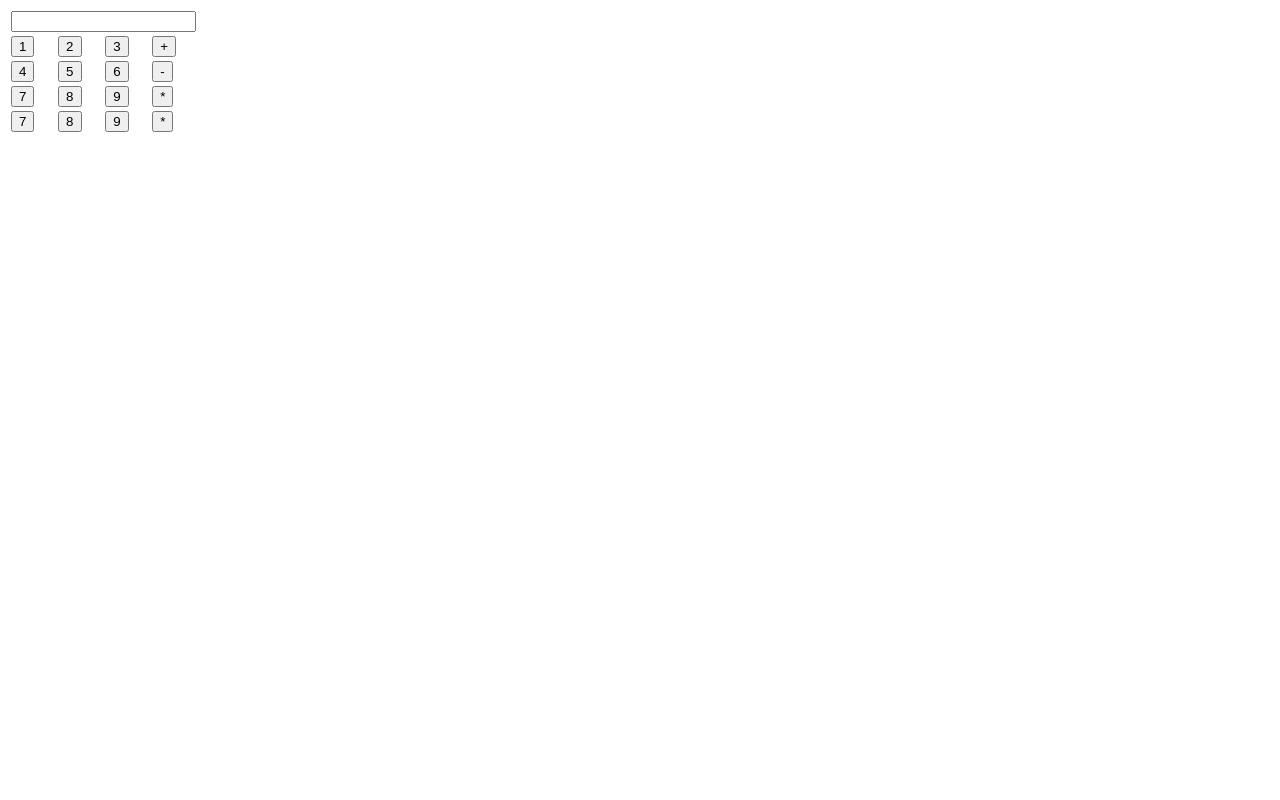
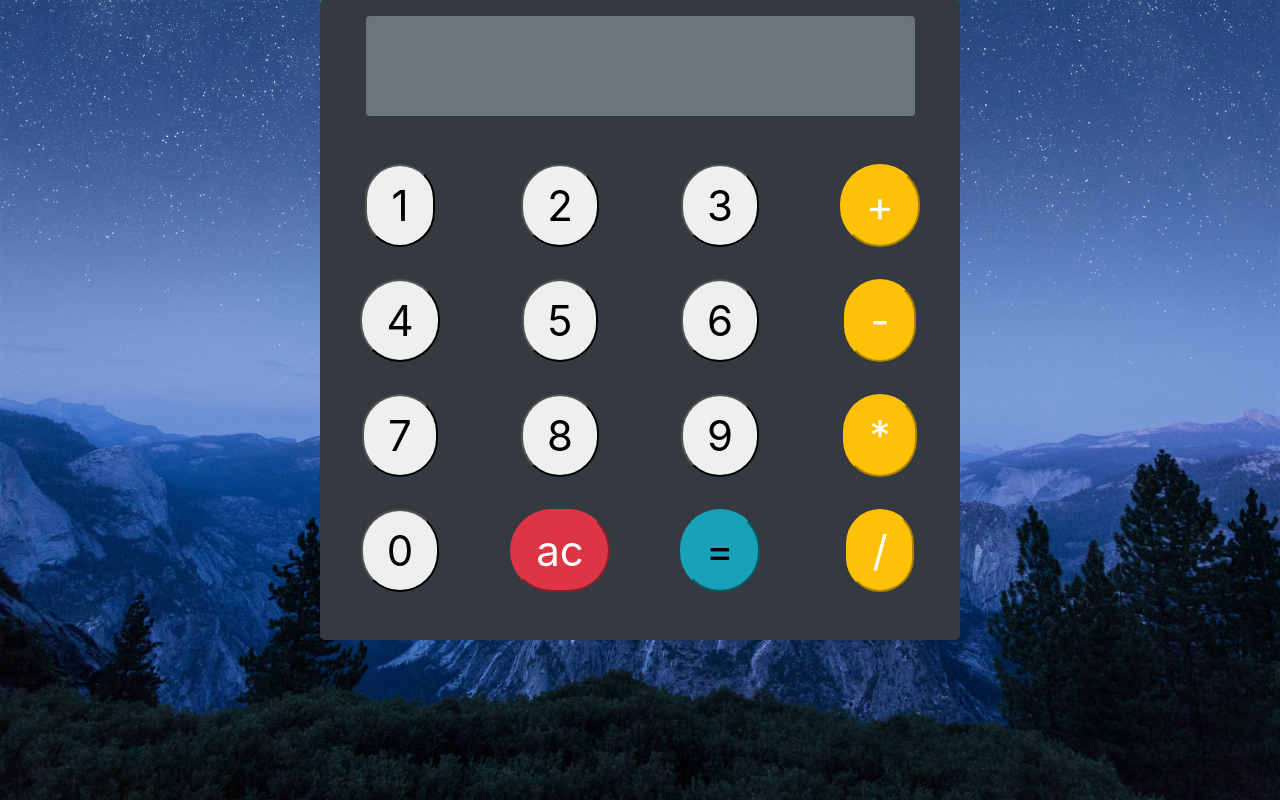
Before and after one commit to Qorthony/Exercise2, a plain HTML site: page index.html in a window 1280 px wide. Drawn offline with nearby package versions, Linux system fonts and the light colour scheme.

Commit message:
exercise 2 finish

```diff
--- a/index.html
+++ b/index.html
@@ -6,43 +6,132 @@
     <meta name="viewport" content="width=device-width, initial-scale=1.0">
     <meta http-equiv="X-UA-Compatible" content="ie=edge">
     <title>Kalkulator</title>
+    <link rel="stylesheet" href="https://stackpath.bootstrapcdn.com/bootstrap/4.3.1/css/bootstrap.min.css"
+        integrity="sha384-ggOyR0iXCbMQv3Xipma34MD+dH/1fQ784/j6cY/iJTQUOhcWr7x9JvoRxT2MZw1T" crossorigin="anonymous">
+    <style>
+        body{
+            background-image: url('g1.jpg');
+            background-size: cover;
+        }
+    </style>
 </head>
 
 <body>
 
-    <form action="">
-        <table>
-            <tr>
-                <td colspan="4"><input type="text" name="display" readonly></td>
-            </tr>
-            <tr>
-                <td><input id="1" type="button" value="1"></td>
-                <td><input id="2" type="button" value="2"></td>
-                <td><input id="3" type="button" value="3"></td>
-                <td><input id="tambah" type="button" value="+"></td>
-            </tr>
-            <tr>
-                <td><input id="4" type="button" value="4"></td>
-                <td><input id="5" type="button" value="5"></td>
-                <td><input id="6" type="button" value="6"></td>
-                <td><input id="kurangi" type="button" value="-"></td>
-            </tr>
-            <tr>
-                <td><input id="7" type="button" value="7"></td>
-                <td><input id="8" type="button" value="8"></td>
-                <td><input id="9" type="button" value="9"></td>
-                <td><input id="kali" type="button" value="*"></td>
-            </tr>
-            <tr>
-                    <td><input id="c" type="button" value="7"></td>
-                    <td><input id="8" type="button" value="8"></td>
-                    <td><input id="9" type="button" value="9"></td>
-                    <td><input id="kali" type="button" value="*"></td>
-                </tr>
-        </table>
+    <form>
+        <div class="container bg-dark text-center rounded-lg" style="max-width:640px;">
+            <div class="row pt-3">
+                <div class="col-12">
+                    <input type="text" id="display" class="bg-secondary text-white rounded border-0" style="width:90%;height:100px;text-align:right;font-size: 32px;" onkeypress="handle(event)">
+                </div>
+            </div>
+            <div class="row pt-5 pb-3">
+                <div class="col-3">
+                    <input type="button" class="pt-2 pb-2 pr-4 pl-4 rounded-pill" style="font-size: 42px;" value="1"
+                        onclick="add(value)" style="font-size:32px;">
+                </div>
+                <div class="col-3">
+                    <input type="button" class="pt-2 pb-2 pr-4 pl-4 rounded-pill" style="font-size: 42px;" value="2"
+                        onclick="add(value)" style="font-size:32px;">
+                </div>
+                <div class="col-3">
+                    <input type="button" class="pt-2 pb-2 pr-4 pl-4 rounded-pill" style="font-size: 42px;" value="3"
+                        onclick="add(value)" style="font-size:32px;">
+                </div>
+                <div class="col-3">
+                    <input type="button" class="pt-2 pb-2 pr-4 pl-4 rounded-pill bg-warning border-warning text-white"
+                        style="font-size: 42px;" value="+" onclick="add(value)" style="font-size:32px;">
+                </div>
+            </div>
+            <div class="row pt-3 pb-3">
+                <div class="col-3">
+                    <input type="button" class="pt-2 pb-2 pr-4 pl-4 rounded-pill" style="font-size: 42px;" value="4"
+                        onclick="add(value)" style="font-size:32px;">
+                </div>
+                <div class="col-3">
+                    <input type="button" class="pt-2 pb-2 pr-4 pl-4 rounded-pill" style="font-size: 42px;" value="5"
+                        onclick="add(value)" style="font-size:32px;">
+                </div>
+                <div class="col-3">
+                    <input type="button" class="pt-2 pb-2 pr-4 pl-4 rounded-pill" style="font-size: 42px;" value="6"
+                        onclick="add(value)" style="font-size:32px;">
+                </div>
+                <div class="col-3">
+                    <input type="button" class="pt-2 pb-2 pr-4 pl-4 rounded-pill bg-warning border-warning text-white"
+                        style="font-size: 42px;" value="-" onclick="add(value)" style="font-size:32px;">
+                </div>
+            </div>
+            <div class="row pt-3 pb-3">
+                <div class="col-3">
+                    <input type="button" class="pt-2 pb-2 pr-4 pl-4 rounded-pill" style="font-size: 42px;" value="7"
+                        onclick="add(value)" style="font-size:32px;">
+                </div>
+                <div class="col-3">
+                    <input type="button" class="pt-2 pb-2 pr-4 pl-4 rounded-pill" style="font-size: 42px;" value="8"
+                        onclick="add(value)" style="font-size:32px;">
+                </div>
+                <div class="col-3">
+                    <input type="button" class="pt-2 pb-2 pr-4 pl-4 rounded-pill" style="font-size: 42px;" value="9"
+                        onclick="add(value)" style="font-size:32px;">
+                </div>
+                <div class="col-3">
+                    <input type="button" class="pt-2 pb-2 pr-4 pl-4 rounded-pill bg-warning border-warning text-white"
+                        style="font-size: 42px;" value="*" onclick="add(value)" style="font-size:32px;">
+                </div>
+            </div>
+            <div class="row pt-3 pb-5">
+                <div class="col-3">
+                    <input type="button" class="pt-2 pb-2 pr-4 pl-4 rounded-pill" style="font-size: 42px;" value="0"
+                        onclick="add(value)" style="font-size:32px;">
+                </div>
+                <div class="col-3">
+                    <input type="button" class="pt-2 pb-2 pr-4 pl-4 rounded-pill bg-danger border-danger text-white"
+                        style="font-size: 42px;" value="ac" onclick="reset()" style="font-size:32px;">
+                </div>
+                <div class="col-3">
+                    <input type="button" class="pt-2 pb-2 pr-4 pl-4 rounded-pill bg-info border-info"
+                        style="font-size: 42px;" value="=" onclick="hitung()" style="font-size:32px;">
+                </div>
+                <div class="col-3">
+                    <input type="button" class="pt-2 pb-2 pr-4 pl-4 rounded-pill bg-warning border-warning text-white"
+                        style="font-size: 42px;" value="/" onclick="add(value)" style="font-size:32px;">
+                </div>
+            </div>
+        </div>
     </form>
 
     <script>
+
+        let display = document.getElementById('display');
+
+        function add(n) {
+            return display.value += n;
+        }
+
+        function hitung() {
+            return display.value=eval(display.value);
+        }
+
+        function reset() {
+            return display.value=""
+        }
+
+        function hapus() {
+            return display.value=display.value.substr(0, display.value.length - 1);
+        }
+        display.addEventListener('keypress',function(e) {
+            e.preventDefault();
+            if(e.keyCode===13){
+                hitung();
+            }
+            else if (e.keyCode===48||e.keyCode===49||e.keyCode===50||e.keyCode===51||e.keyCode===52||e.keyCode===53||e.keyCode===54||e.keyCode===55||e.keyCode===56||e.keyCode===57){
+                add(e.key);
+            }
+            else if(e.keyCode===42||e.keyCode===43||e.keyCode===45||e.keyCode===47){
+                add(e.key);
+            }
+        })
+
 
     </script>
 </body>
```
Also changed, not shown: g1.jpg (added), style.css (deleted).
